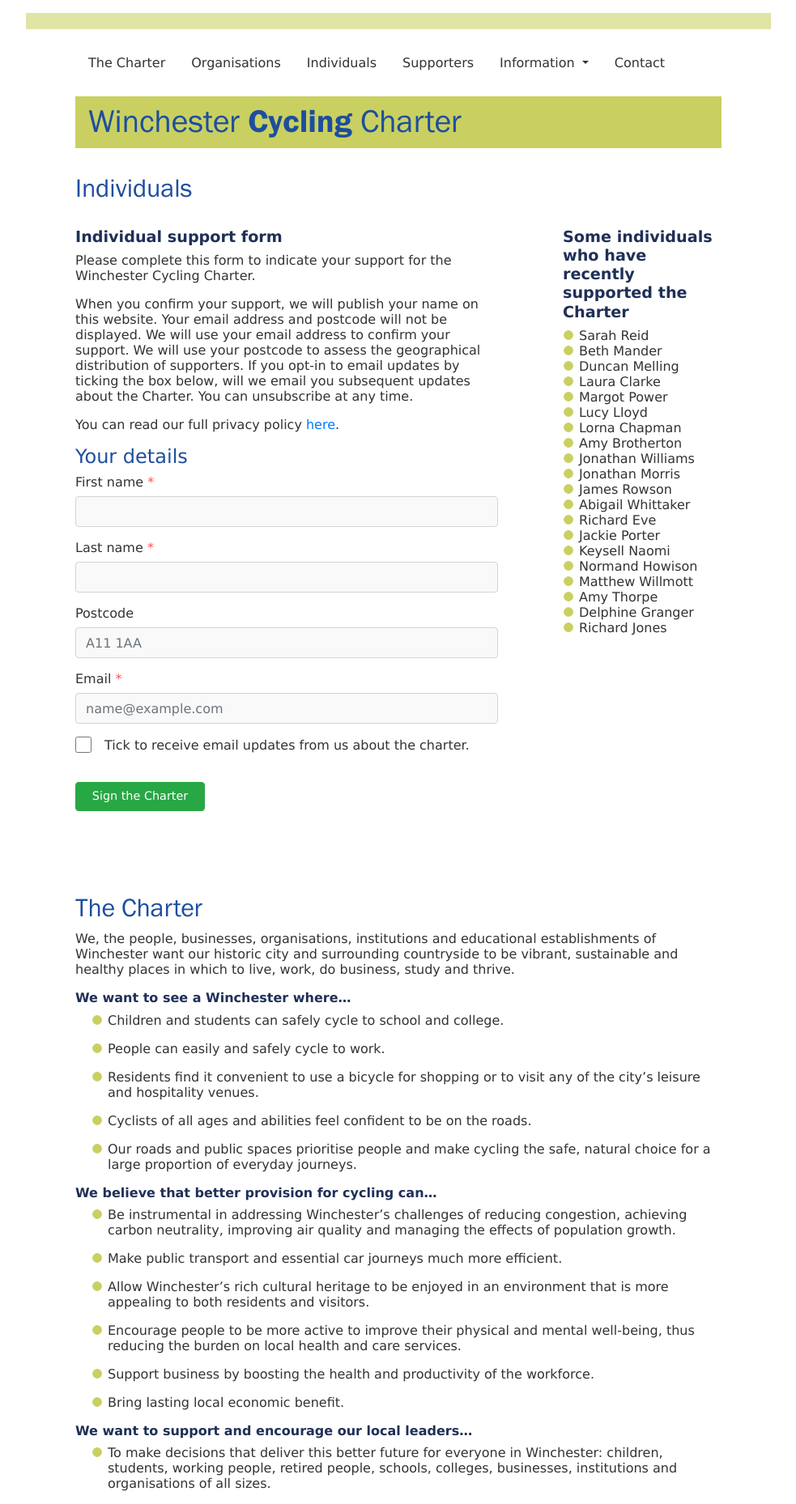
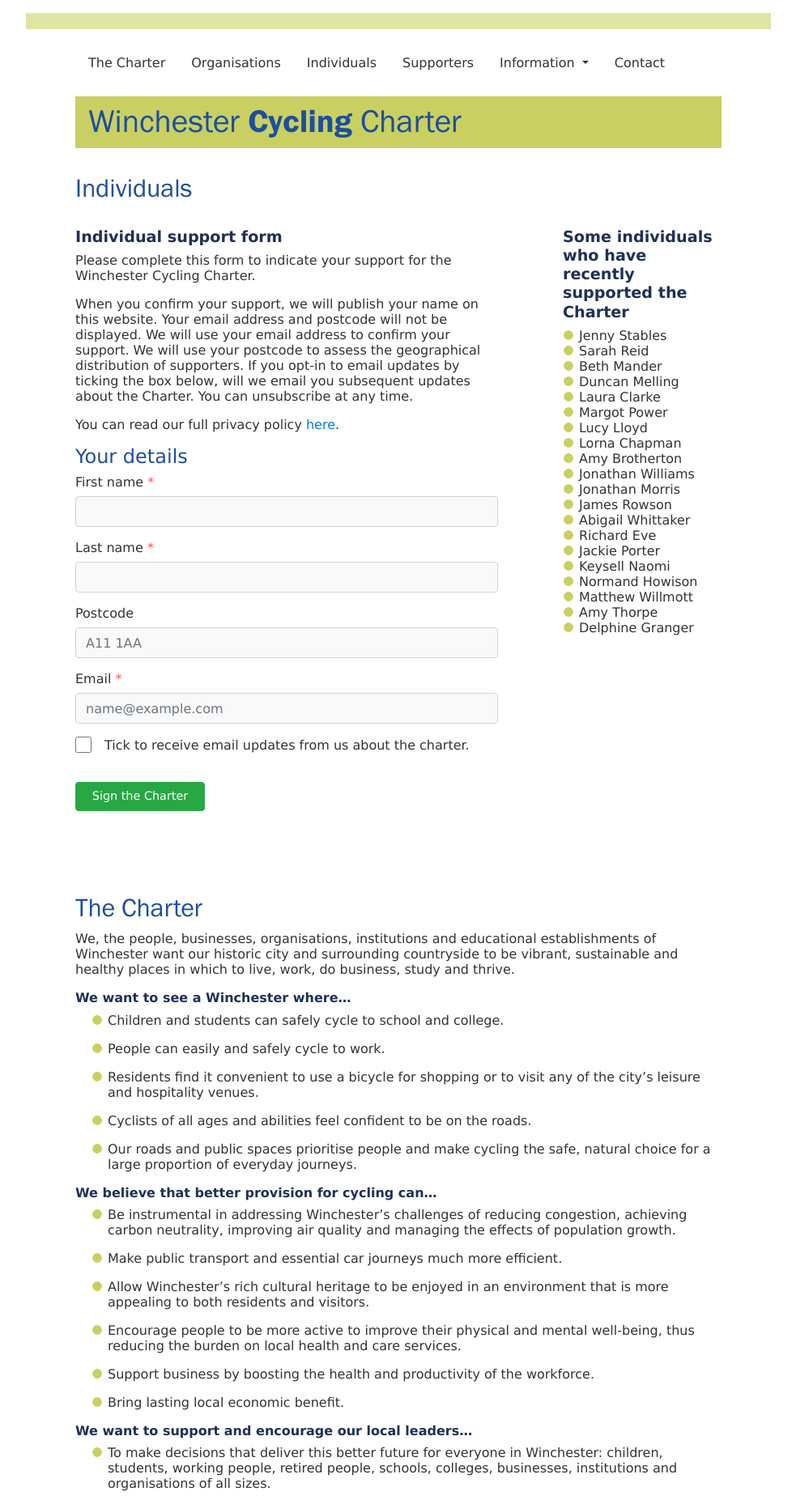
Before and after one commit to winchestercyclingcharter/winchestercyclingcharter.github.io, a Jekyll site: the page built from ind-page.md, in a window 1280 px wide. Shown: the whole page at 81% size, without its empty margins (148-1131 px from the left). Built offline with Jekyll 4.4.1, drawn with Linux system fonts in a browser that asks for light colours; nearby versions of some CDN libraries.

Commit message:
Update people.yml

```diff
--- a/_data/people.yml
+++ b/_data/people.yml
@@ -784,3 +784,4 @@ people:
 - { lastname: Williams, firstname: Jonathan, dt: 20220427-090900-075887 }
 - { lastname: Bell, firstname: Eleanor , dt: 20220426-205259-301106 }
 - { lastname: Reid, firstname: Sarah, dt: 20220427-172315-694846 }
+- { lastname: Stables, firstname: Jenny, dt: 20220427-192000-691397 }
```
